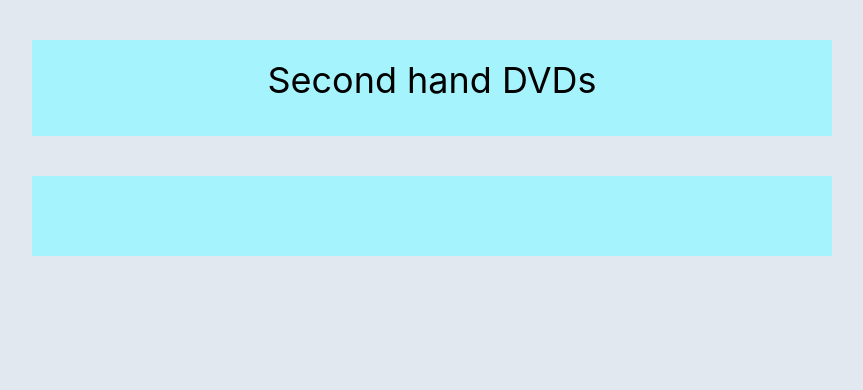
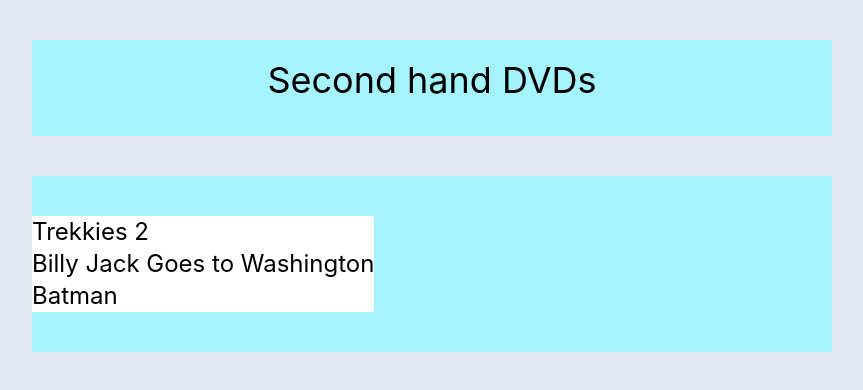
Before and after one commit to BathSpaWebDev/ADST-dvd-website, a React (Create React App) app in the folder secondhand-dvds/: page / in a window 1280 px wide. Shown: the top 390 px of the page, without its empty margins (208-1071 px from the left). Built offline with nearby package versions, Linux system fonts and the light colour scheme.

Commit message:
component to list Dvds

```diff
--- a/secondhand-dvds/src/App.js
+++ b/secondhand-dvds/src/App.js
@@ -1,6 +1,8 @@
+import { DvdItems } from "./Components/DvdItem";
 
 
 function App() {
+
   return (
     <div className="text-xl bg-slate-200 font-normal text-black min-h-screen flex flex-col items-center p-10 gap-y-10">
       <div className="text-4xl flex-row bg-cyan-200 h-24 w-4/6 text-center pt-5 ">
@@ -9,11 +11,11 @@
       <div className= "text-2xl bg-cyan-200 font-normal text-black h-4/6 w-4/6 flex flex-row items-center py-10 gap-y-10">
 
         <div className="bg-white h-1/6 w4/6">
-
+<DvdItems />
         </div>
       </div>
     </div>
-  );
+  )
 }
 
 export default App;
--- /dev/null
+++ b/secondhand-dvds/src/Components/DvdItem.js
@@ -0,0 +1,50 @@
+
+const DvdMovies =[
+  {
+    "id": 1,
+    "movie": "Trekkies 2",
+    "genre": [
+      "Documentary",
+      "Sci-Fi"
+    ],
+    "year": 2007,
+    "price": "£5.49",
+    "bluray": true,
+    "stock": 16
+  },
+  {
+    "id": 2,
+    "movie": "Billy Jack Goes to Washington",
+    "genre": [
+      "Drama"
+    ],
+    "year": 1999,
+    "price": "£5.10",
+    "bluray": false,
+    "stock": 1
+  },
+  {
+    "id": 3,
+    "movie": "Batman",
+    "genre": [
+      "Action",
+      "Crime",
+      "Thriller"
+    ],
+    "year": 1987,
+    "price": "£8.32",
+    "bluray": true,
+    "stock": 13
+  }]
+export const DvdItems =()=>{
+  const DvdList = DvdMovies.map(movie =>
+  <li>{movie.movie}</li>
+  )
+
+    return <div>
+      <ul>
+        {DvdList}
+      </ul>
+
+</div>
+}
```
